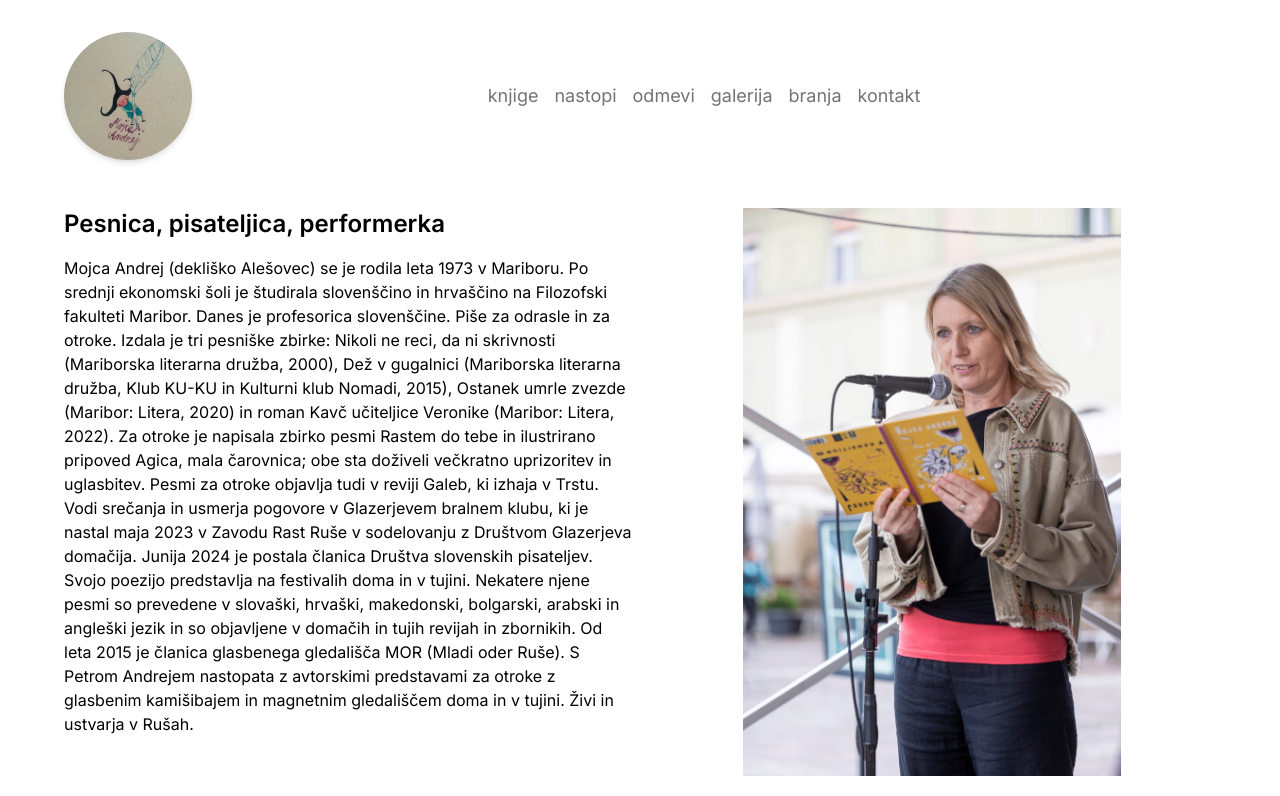
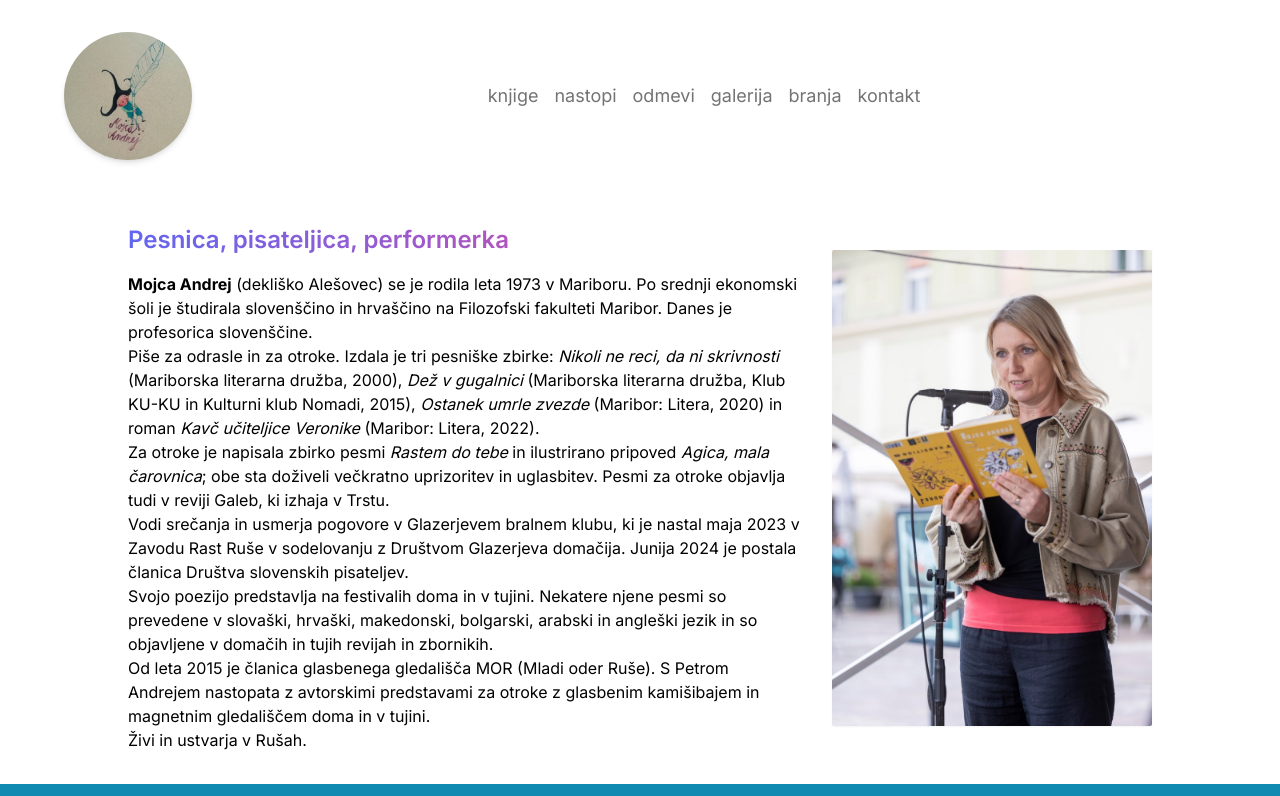
Before and after one commit to Mojca-Andrej/frontend, a Next.js app: page / in a window 1280 px wide. Shown: the top 796 px of the page. Built offline with nearby package versions, Linux system fonts and the light colour scheme.

Commit message:
topbar improved and main page

```diff
--- a/src/app/(general)/components/about.tsx
+++ b/src/app/(general)/components/about.tsx
@@ -1,34 +1,34 @@
 import Image from "next/image";
 export default function About() {
   return (
-    <div className="grid grid-cols-1 md:grid-cols-2 gap-4 md:px-16 px-4 pt-4 pb-8 bg-white">
-      <div className="md:col-span-1 text-black">
-        <h2 className="text-2xl font-semibold">Pesnica, pisateljica, performerka</h2>
+    <div className="grid grid-cols-1 md:grid-cols-3 gap-4 md:gap-8">
+      <div className="text-black md:col-span-2">
+        <h2 className="text-2xl font-semibold bg-gradient-to-r from-indigo-500 to-pink-500 text-transparent bg-clip-text">Pesnica, pisateljica, performerka</h2>
         <p className="mt-4">
-        Mojca Andrej (dekliško Alešovec) se je rodila leta 1973 v Mariboru. Po srednji
+        <b>Mojca Andrej</b> (dekliško Alešovec) se je rodila leta 1973 v Mariboru. Po srednji
         ekonomski šoli je študirala slovenščino in hrvaščino na Filozofski fakulteti Maribor.
-        Danes je profesorica slovenščine.
-        Piše za odrasle in za otroke. Izdala je tri pesniške zbirke: Nikoli ne reci, da ni
-        skrivnosti (Mariborska literarna družba, 2000), Dež v gugalnici (Mariborska literarna
-        družba, Klub KU-KU in Kulturni klub Nomadi, 2015), Ostanek umrle zvezde (Maribor:
-        Litera, 2020) in roman Kavč učiteljice Veronike (Maribor: Litera, 2022).
-        Za otroke je napisala zbirko pesmi Rastem do tebe in ilustrirano pripoved Agica, mala
-        čarovnica; obe sta doživeli večkratno uprizoritev in uglasbitev. Pesmi za otroke
-        objavlja tudi v reviji Galeb, ki izhaja v Trstu.
+        Danes je profesorica slovenščine. <br />
+        Piše za odrasle in za otroke. Izdala je tri pesniške zbirke: <em>Nikoli ne reci, da ni
+        skrivnosti</em> (Mariborska literarna družba, 2000), <em>Dež v gugalnici</em> (Mariborska literarna
+        družba, Klub KU-KU in Kulturni klub Nomadi, 2015), <em>Ostanek umrle zvezde</em> (Maribor:
+        Litera, 2020) in roman <em>Kavč učiteljice Veronike</em> (Maribor: Litera, 2022). <br />
+        Za otroke je napisala zbirko pesmi <em>Rastem do tebe</em> in ilustrirano pripoved <em>Agica, mala
+        čarovnica</em>; obe sta doživeli večkratno uprizoritev in uglasbitev. Pesmi za otroke
+        objavlja tudi v reviji Galeb, ki izhaja v Trstu. <br />
         Vodi srečanja in usmerja pogovore v Glazerjevem bralnem klubu, ki je nastal maja
         2023 v Zavodu Rast Ruše v sodelovanju z Društvom Glazerjeva domačija.
-        Junija 2024 je postala članica Društva slovenskih pisateljev.
+        Junija 2024 je postala članica Društva slovenskih pisateljev. <br />
         Svojo poezijo predstavlja na festivalih doma in v tujini. Nekatere njene pesmi so
         prevedene v slovaški, hrvaški, makedonski, bolgarski, arabski in angleški jezik in so
-        objavljene v domačih in tujih revijah in zbornikih.
+        objavljene v domačih in tujih revijah in zbornikih. <br />
         Od leta 2015 je članica glasbenega gledališča MOR (Mladi oder Ruše). S Petrom
         Andrejem nastopata z avtorskimi predstavami za otroke z glasbenim kamišibajem in
-        magnetnim gledališčem doma in v tujini.
+        magnetnim gledališčem doma in v tujini. <br />
         Živi in ustvarja v Rušah.
         </p>
       </div>
-      <div className="md:col-span-1 flex justify-center">
-        <Image width={"400"} height={"400"} src="/naslovnica.jpg" alt="Descriptive Alt Text" className="w-full h-auto md:w-2/3" />
+      <div className="flex justify-center md:col-span-1 items-center">
+        <Image width={"400"} height={"400"} src="/naslovnica.jpg" alt="Descriptive Alt Text" className="md:w-full max-h-[90%] object-cover w-2/3 rounded-sm shadow-sm" />
       </div>
     </div>
   );
--- a/src/app/(general)/knjige/page.tsx
+++ b/src/app/(general)/knjige/page.tsx
@@ -9,7 +9,6 @@ export default function Knjige() {
   const booksForChildren = books.filter(book => book.genre === Genre.Children)
   return (
     <main>
-        <div className="bg-white px-4 py-8 md:px-16">
         <h1 className="text-black font-semibold text-2xl py-4">Knjige za odrasle</h1>
         <div className="grid grid-cols-2 sm:grid-cols-4 md:grid-cols-6 gap-4 md:gap-4 max-w-screen-xl">
           {booksForAdults.map(book => (
@@ -20,7 +19,6 @@ export default function Knjige() {
               </div>
           ))}
         </div>
-
         <h1 className="text-black font-semibold text-2xl py-4">Knjige za otroke</h1>
         <div className="grid grid-cols-2 sm:grid-cols-4 md:grid-cols-6 gap-4 md:gap-4 max-w-screen-xl">
           {booksForChildren.map(book => (
@@ -31,7 +29,6 @@ export default function Knjige() {
               </div>
           ))}
         </div>
-        </div>
     </main>
   )
 }
--- a/src/app/(general)/layout.tsx
+++ b/src/app/(general)/layout.tsx
@@ -6,7 +6,9 @@ export default function Layout({ children }: { children: ReactNode }) {
     return (
         <div>
             <Topbar/>
+            <main className="px-4 py-8 md:px-16 xl:px-32 bg-white">
             {children}
+            </main>
             <Footer/>
         </div>
     )
```
Lines whose indentation alone changed are shown as unchanged.
